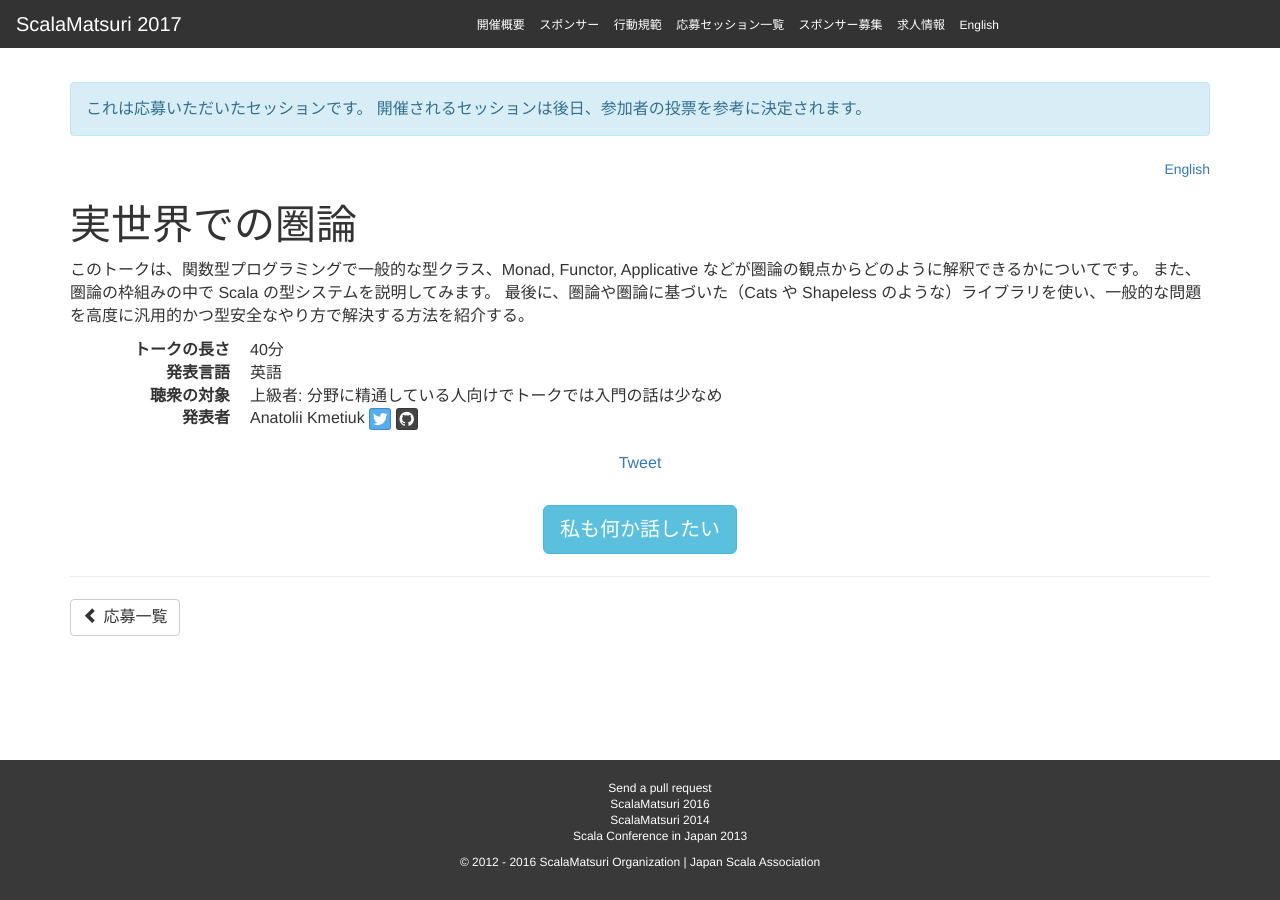
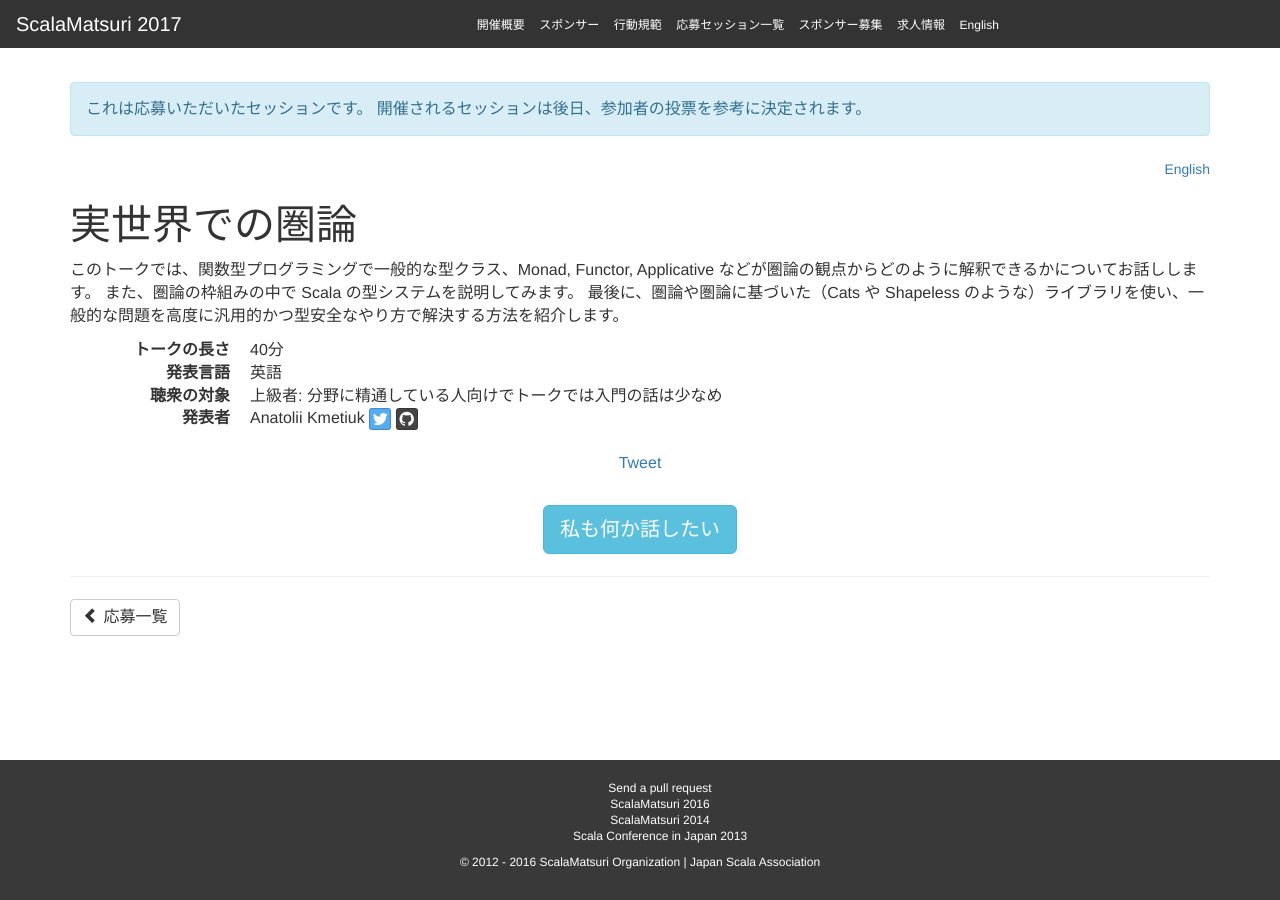
Before and after one commit to scalajp/2017.scalamatsuri.org, a Jekyll site: the page built from _candidates_ja/AnatoliiKmetiuk_1.md, in a window 1280 px wide. Built offline with Jekyll 4.4.1, drawn with Linux system fonts in a browser that asks for light colours; nearby versions of some CDN libraries; comment, search, counter and statistics services are not loaded.

Commit message:
Update AnatoliiKmetiuk_1.md

```diff
--- a/_candidates_ja/AnatoliiKmetiuk_1.md
+++ b/_candidates_ja/AnatoliiKmetiuk_1.md
@@ -11,6 +11,6 @@
   - Tools
   - Best Practices
 ---
-このトークは、関数型プログラミングで一般的な型クラス、Monad, Functor, Applicative などが圏論の観点からどのように解釈できるかについてです。
+このトークでは、関数型プログラミングで一般的な型クラス、Monad, Functor, Applicative などが圏論の観点からどのように解釈できるかについてお話しします。
 また、圏論の枠組みの中で Scala の型システムを説明してみます。
-最後に、圏論や圏論に基づいた（Cats や Shapeless のような）ライブラリを使い、一般的な問題を高度に汎用的かつ型安全なやり方で解決する方法を紹介する。
+最後に、圏論や圏論に基づいた（Cats や Shapeless のような）ライブラリを使い、一般的な問題を高度に汎用的かつ型安全なやり方で解決する方法を紹介します。
```
